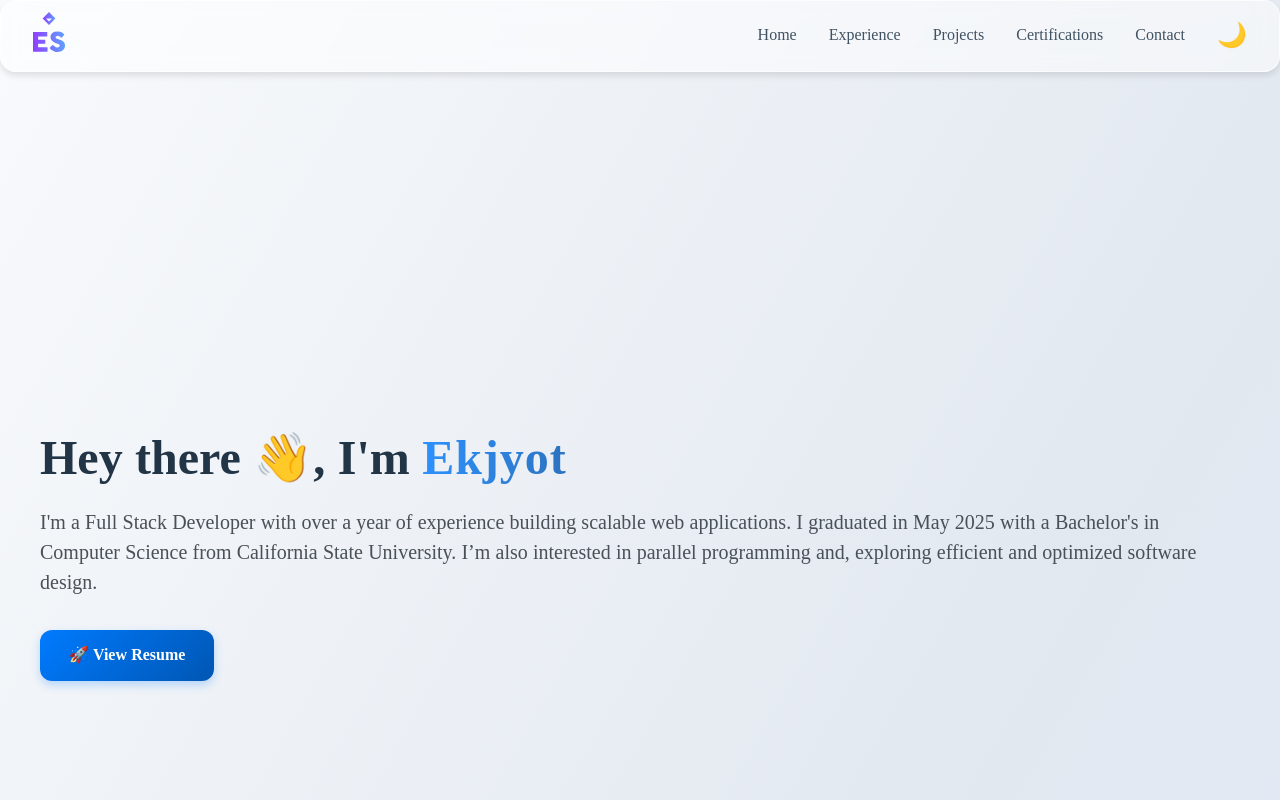
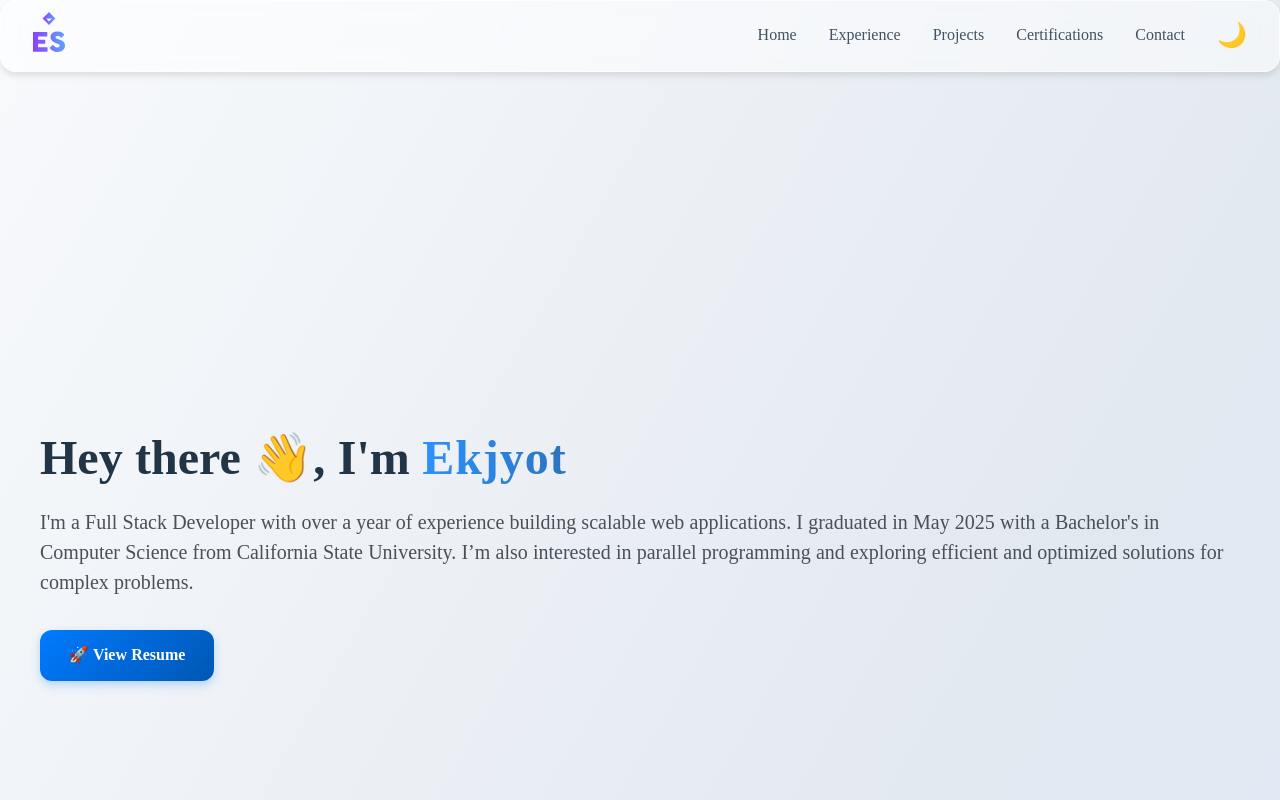
Before and after one commit to ekjyotshinh/portfolio, a React (Vite) app: page / in a window 1280 px wide. Shown: the top 800 px of the page. Built offline with nearby package versions, Linux system fonts and the light colour scheme.

Commit message:
fix: correct wording in Hero component description for clarity

```diff
--- a/src/components/Hero/Hero.jsx
+++ b/src/components/Hero/Hero.jsx
@@ -12,8 +12,8 @@ function Hero() {
           I'm a Full Stack Developer with over a year of experience building
           scalable web applications. I graduated in May 2025 with a Bachelor's
           in Computer Science from California State University. I’m also
-          interested in parallel programming and, exploring efficient and
-          optimized software design.
+          interested in parallel programming and exploring efficient and
+          optimized solutions for complex problems.
         </p>
         <a
           href="https://drive.google.com/file/d/1ifi4uxJcXVwBR5o7irkyWukOUk4Jl0ZC/view?usp=drive_link"
```
